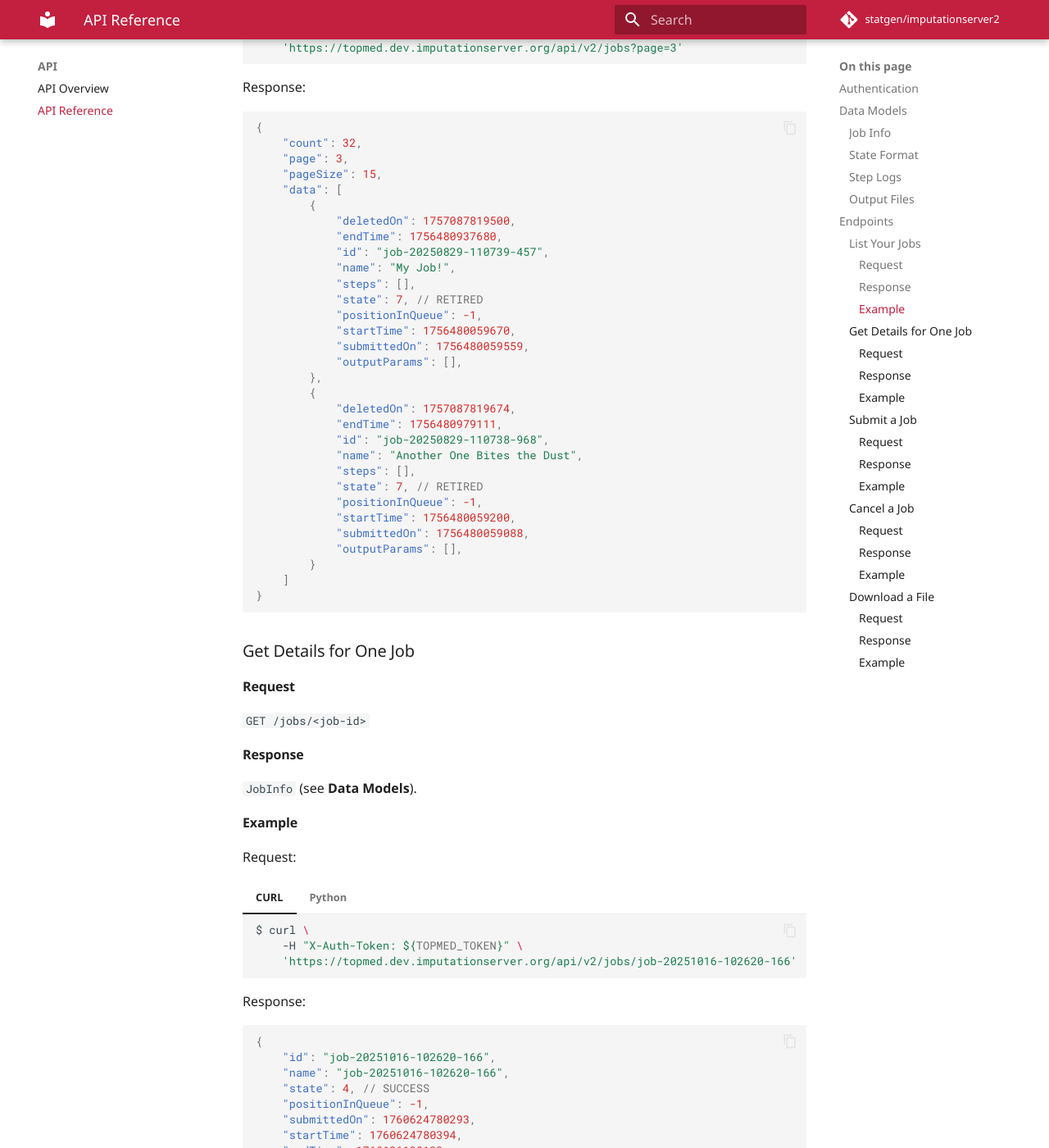
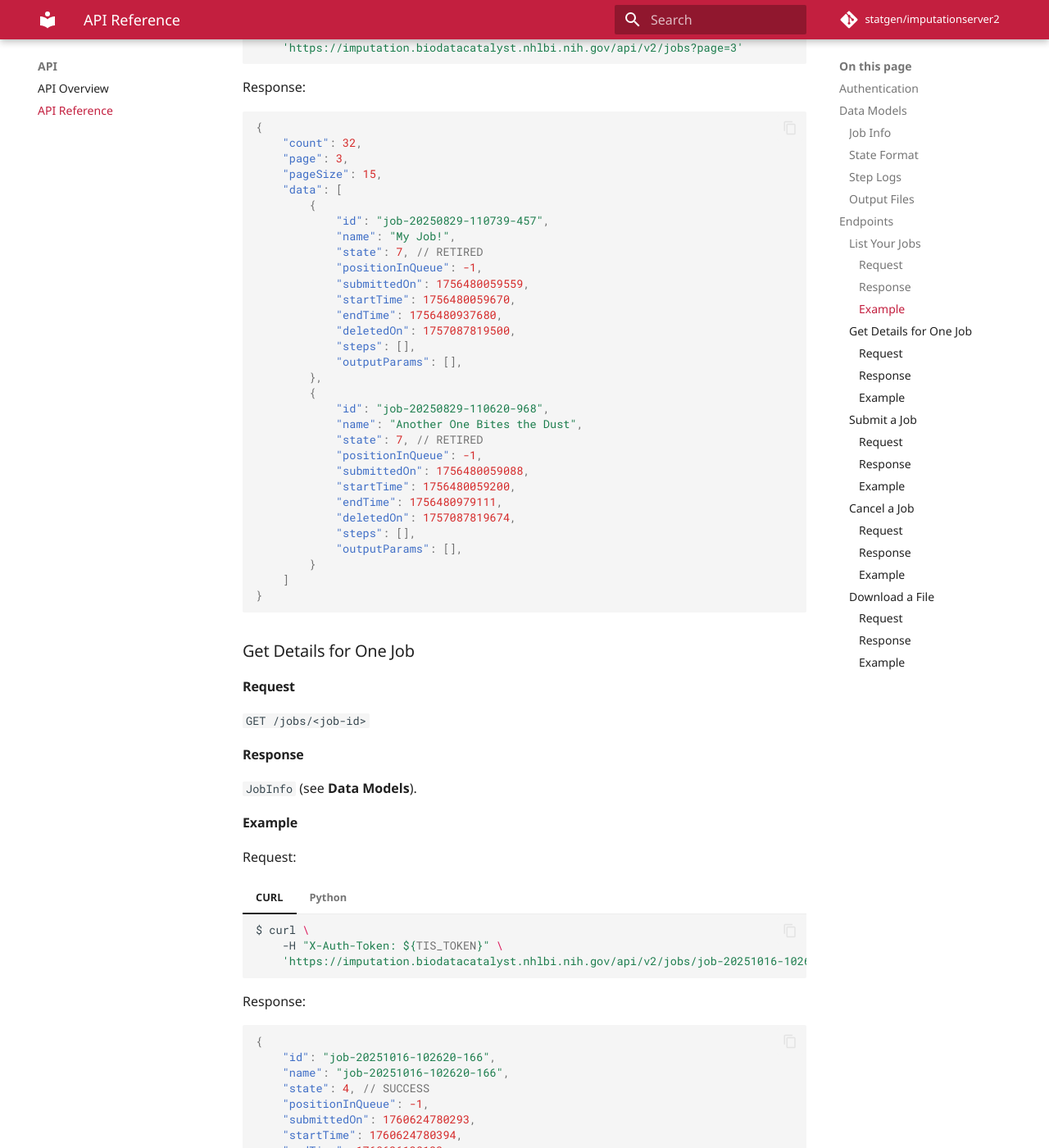
Before and after one commit to statgen/tis-v2-docs, an MkDocs documentation site: the page built from docs/api/api-reference.md, in a window 1280 px wide and 1400 px high, scrolled down 2830 px. Shown: the whole window at 82% size. Built offline with MkDocs 1.6.1 and Material for MkDocs 9.7.7, drawn with Linux system fonts in a browser that asks for light colours; some web fonts are replaced; comment, search, counter and statistics services are not loaded; some of the changed text lies outside the part shown.

Commit message:
More iterative improvements.

````diff
--- a/docs/api/api-reference.md
+++ b/docs/api/api-reference.md
@@ -87,7 +87,7 @@ OutputInfo = {
 
 The following sections give detailed information and examples about the most common endpoints you will interact with.
 
-Because the authentication token should be kept secure, in all the following examples we assume you haven't copy-pasted yours in a script. Instead, we assume you have set it as an enviornment variable called `TOPMED_TOKEN`.
+Because the authentication token should be kept secure, in all the following examples we assume you haven't copy-pasted yours in a script. Instead, we assume you have set it as an enviornment variable called `TIS_TOKEN`.
 
 ### List Your Jobs
 
@@ -117,8 +117,8 @@ Request:
 === "CURL"
     ```sh
     $ curl \
-        -H "X-Auth-Token: ${TOPMED_TOKEN}" \
-        'https://topmed.dev.imputationserver.org/api/v2/jobs?page=3'
+        -H "X-Auth-Token: ${TIS_TOKEN}" \
+        'https://imputation.biodatacatalyst.nhlbi.nih.gov/api/v2/jobs?page=3'
     ```
 === "Python"
     ```python
@@ -126,7 +126,7 @@ Request:
     import requests
 
     BASE_URL = "https://imputationserver.sph.umich.edu/api/v2"
-    AUTH_TOKEN = os.environ("TOPMED_TOKEN") # Reading from environment (don't store it in code!)
+    AUTH_TOKEN = os.environ("TIS_TOKEN") # Reading from environment (don't store it in code!)
 
     # List the user's jobs
     response = requests.get(BASE_URL + "/jobs?page=3", headers={'X-Auth-Token' : AUTH_TOKEN })
@@ -145,27 +145,27 @@ Response:
     "pageSize": 15,
     "data": [
         {
-            "deletedOn": 1757087819500,
-            "endTime": 1756480937680,
             "id": "job-20250829-110739-457",
             "name": "My Job!",
-            "steps": [],
             "state": 7, // RETIRED
             "positionInQueue": -1,
+            "submittedOn": 1756480059559,
             "startTime": 1756480059670,
-            "submittedOn": 1756480059559,
+            "endTime": 1756480937680,
+            "deletedOn": 1757087819500,
+            "steps": [],
             "outputParams": [],
         },
         {
-            "deletedOn": 1757087819674,
-            "endTime": 1756480979111,
-            "id": "job-20250829-110738-968",
+            "id": "job-20250829-110620-968",
             "name": "Another One Bites the Dust",
-            "steps": [],
             "state": 7, // RETIRED
             "positionInQueue": -1,
+            "submittedOn": 1756480059088,
             "startTime": 1756480059200,
-            "submittedOn": 1756480059088,
+            "endTime": 1756480979111,
+            "deletedOn": 1757087819674,
+            "steps": [],
             "outputParams": [],
         }
     ]
@@ -191,8 +191,8 @@ Request:
 === "CURL"
     ```sh
     $ curl \
-        -H "X-Auth-Token: ${TOPMED_TOKEN}" \
-        'https://topmed.dev.imputationserver.org/api/v2/jobs/job-20251016-102620-166'
+        -H "X-Auth-Token: ${TIS_TOKEN}" \
+        'https://imputation.biodatacatalyst.nhlbi.nih.gov/api/v2/jobs/job-20251016-102620-166'
     ```
 === "Python"
     ```python
@@ -200,7 +200,7 @@ Request:
     import requests
 
     BASE_URL = "https://imputationserver.sph.umich.edu/api/v2"
-    AUTH_TOKEN = os.environ("TOPMED_TOKEN") # Reading from environment (don't store it in code!)
+    AUTH_TOKEN = os.environ("TIS_TOKEN") # Reading from environment (don't store it in code!)
     JOB_ID = "job-20251016-102620-166"
 
     # Get details for job job-20251016-102620-166
@@ -318,17 +318,19 @@ Since most input validation is done when the job gets processed, this call usual
 
 #### Example
 
+Request:
+
 === "CURL"
     ```sh
     $ curl \
-        -H "X-Auth-Token: ${TOPMED_TOKEN}" \
+        -H "X-Auth-Token: ${TIS_TOKEN}" \
         -F "refpanel=topmed-r3" \
         -F "build=hg19" \
         -F "population=all" \
         -F "files=@chr19.vcf.gz" \
         -F "files=@chr20.vcf.gz" \
         -F "files=@chr21.vcf.gz" \
-        'https://topmed.dev.imputationserver.org/api/v2/jobs/submit/imputationserver2'
+        'https://imputation.biodatacatalyst.nhlbi.nih.gov/api/v2/jobs/submit/imputationserver2'
     ```
 === "Python"
     ```python
@@ -336,7 +338,7 @@ Since most input validation is done when the job gets processed, this call usual
     import requests
 
     BASE_URL = "https://imputationserver.sph.umich.edu/api/v2"
-    AUTH_TOKEN = os.environ("TOPMED_TOKEN") # Reading from environment (don't store it in code!)
+    AUTH_TOKEN = os.environ("TIS_TOKEN") # Reading from environment (don't store it in code!)
 
     url = BASE_URL + "/jobs"
 
@@ -358,6 +360,16 @@ Since most input validation is done when the job gets processed, this call usual
         print(json.dumps(payload, indent=4))
     ```
 
+Response:
+
+```json
+{
+  "success": true,
+  "message": "Your job was successfully added to the job queue.",
+  "id": "job-20251016-224029-866"
+}
+```
+
 ### Cancel a Job
 
 #### Request
@@ -375,8 +387,8 @@ Request:
 === "CURL"
     ```sh
     $ curl \
-        -H "X-Auth-Token: ${TOPMED_TOKEN}" \
-        'https://topmed.dev.imputationserver.org/api/v2/jobs/job-20251016-153844-544/cancel'
+        -H "X-Auth-Token: ${TIS_TOKEN}" \
+        'https://imputation.biodatacatalyst.nhlbi.nih.gov/api/v2/jobs/job-20251016-153844-544/cancel'
     ```
 === "Python"
     ```python
@@ -384,7 +396,7 @@ Request:
     import requests
 
     BASE_URL = "https://imputationserver.sph.umich.edu/api/v2"
-    AUTH_TOKEN = os.environ("TOPMED_TOKEN") # Reading from environment (don't store it in code!)
+    AUTH_TOKEN = os.environ("TIS_TOKEN") # Reading from environment (don't store it in code!)
     JOB_ID = "job-20251016-102620-166"
 
     # Get details for job job-20251016-102620-166
@@ -458,9 +470,9 @@ This endpoint returns the file contents. Note that this can be a large binary bl
 === "CURL"
     ```sh
     $ curl \
-        -H "X-Auth-Token: ${TOPMED_TOKEN}" \
+        -H "X-Auth-Token: ${TIS_TOKEN}" \
         -L \
-        'https://topmed.dev.imputationserver.org/share/results/<hash>/qc_report.txt' \
+        'https://imputation.biodatacatalyst.nhlbi.nih.gov/share/results/<hash>/qc_report.txt' \
         > qc_report.txt
     ```
 === "Python"
@@ -469,7 +481,7 @@ This endpoint returns the file contents. Note that this can be a large binary bl
     import requests
 
     BASE_URL = "https://imputationserver.sph.umich.edu" # Note the shorter BASE_URL
-    AUTH_TOKEN = os.environ("TOPMED_TOKEN") # Reading from environment (don't store it in code!)
+    AUTH_TOKEN = os.environ("TIS_TOKEN") # Reading from environment (don't store it in code!)
     HASH = "..." # Put your file hash here (or better yet, write code that does that for you!)
     FILE = "qc_report.txt"
 
````
Also changed, not shown: other parts of docs/api/api-reference.md (+1 -1 lines), docs/api/api-overview.md (+144 -0 lines).
